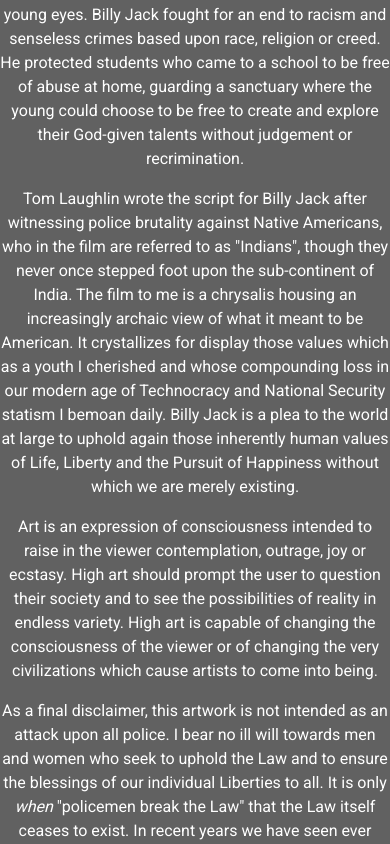
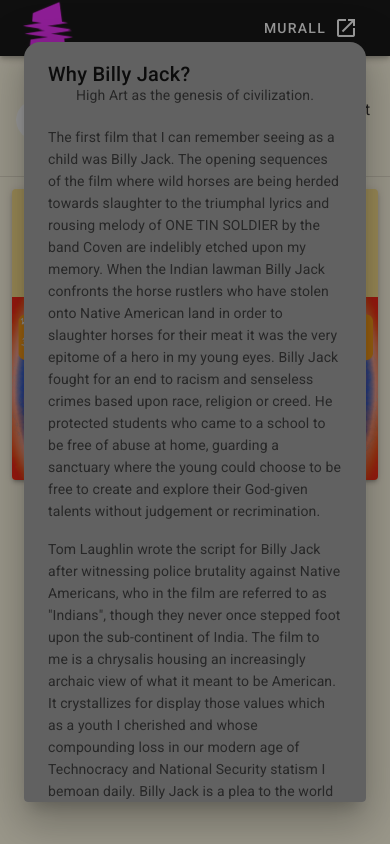
Before and after one commit to heiho1/billyjack, a Vue app: page / in a window 390 px wide. Both pictures are taken after a click on the button "WHY BILLY JACK?". Built offline with nearby package versions, Linux system fonts and the light colour scheme.

Commit message:
responsive for mobile devices

```diff
--- a/src/App.vue
+++ b/src/App.vue
@@ -36,7 +36,6 @@
   },
 
   data: () => ({
-    //
   }),
 };
 </script>
--- a/src/components/BillyJack.vue
+++ b/src/components/BillyJack.vue
@@ -1,6 +1,9 @@
 <template>
   <v-container class="text-center">
-    <v-card elevation="3" :style="{background: $vuetify.theme.themes['light'].header}">
+    <v-card
+      elevation="3"
+      :style="{ background: $vuetify.theme.themes['light'].header }"
+    >
       <v-card-title>BillyJack</v-card-title>
       <v-card-subtitle class="text-center">
         When policement break the Law then there isn't any Law...just a fight
@@ -14,107 +17,161 @@
       />
     </v-card>
     <v-row justify="center">
-      <v-overlay :absolute="absolute" :value="billyOverlay" class="ma4-m pa2-m">
-        <v-card elevation="6" class="rounded-xl pa-md-4 mx-lg-auto" :style="{background: $vuetify.theme.themes['light'].overlay}">
+      <v-dialog :absolute="absolute" :value="billyOverlay" class="ma4-m pa2-m">
+        <v-card
+          elevation="6"
+          class="rounded-xl pa-md-4 mx-md-auto"
+          :style="{ background: $vuetify.theme.themes['light'].overlay }"
+          :min-height="$vuetify.breakpoint.xs ? 300 : '10vh'"
+          :min-width="$vuetify.breakpoint.xs ? 300 : '10vh'"
+          :rounded="$vuetify.breakpoint.xsOnly"
+        >
           <v-card-title>Why Billy Jack?</v-card-title>
           <v-card-subtitle class="text-center">
             High Art as the genesis of civilization.
           </v-card-subtitle>
+          <v-card-text>
             <p>
-            The first film that I can remember seeing as a child was Billy Jack.  The opening
-            sequences of the film where wild horses are being herded towards slaughter to the
-            triumphal lyrics and rousing melody of ONE TIN SOLDIER by the band Coven are
-            indelibly etched upon my memory.  When the Indian lawman Billy Jack confronts the
-            horse rustlers who have stolen onto Native American land in order to slaughter horses
-            for their meat it was the very epitome of a hero in my young eyes.  Billy Jack fought
-            for an end to racism and senseless crimes based upon race, religion or creed.  He
-            protected students who came to a school to be free of abuse at home, guarding
-            a sanctuary where the young could choose to be free to create
-            and explore their God-given talents without judgement or recrimination.
+              The first film that I can remember seeing as a child was Billy
+              Jack. The opening sequences of the film where wild horses are
+              being herded towards slaughter to the triumphal lyrics and rousing
+              melody of ONE TIN SOLDIER by the band Coven are indelibly etched
+              upon my memory. When the Indian lawman Billy Jack confronts the
+              horse rustlers who have stolen onto Native American land in order
+              to slaughter horses for their meat it was the very epitome of a
+              hero in my young eyes. Billy Jack fought for an end to racism and
+              senseless crimes based upon race, religion or creed. He protected
+              students who came to a school to be free of abuse at home,
+              guarding a sanctuary where the young could choose to be free to
+              create and explore their God-given talents without judgement or
+              recrimination.
             </p>
             <p>
-            Tom Laughlin wrote the script for Billy Jack after witnessing police brutality against
-            Native Americans, who in the film are referred to as "Indians", though they never once
-            stepped foot upon the sub-continent of India.  The film to me is a chrysalis housing an
-            increasingly archaic view of what it meant to be American.  It crystallizes for display
-            those values which as a youth I cherished and whose compounding loss in our modern age
-            of Technocracy and National Security statism I bemoan daily.  Billy Jack is a plea to
-            the world at large to uphold again those inherently human values of Life, Liberty and the
-            Pursuit of Happiness without which we are merely existing.
+              Tom Laughlin wrote the script for Billy Jack after witnessing
+              police brutality against Native Americans, who in the film are
+              referred to as "Indians", though they never once stepped foot upon
+              the sub-continent of India. The film to me is a chrysalis housing
+              an increasingly archaic view of what it meant to be American. It
+              crystallizes for display those values which as a youth I cherished
+              and whose compounding loss in our modern age of Technocracy and
+              National Security statism I bemoan daily. Billy Jack is a plea to
+              the world at large to uphold again those inherently human values
+              of Life, Liberty and the Pursuit of Happiness without which we are
+              merely existing.
             </p>
             <p>
-              Art is an expression of consciousness intended to raise in the viewer contemplation,
-              outrage, joy or ecstasy.  High art should prompt the user to question their society and
-              to see the possibilities of reality in endless variety.  High art is capable of changing
-              the consciousness of the viewer or of changing the very civilizations which cause artists
-              to come into being.
+              Art is an expression of consciousness intended to raise in the
+              viewer contemplation, outrage, joy or ecstasy. High art should
+              prompt the user to question their society and to see the
+              possibilities of reality in endless variety. High art is capable
+              of changing the consciousness of the viewer or of changing the
+              very civilizations which cause artists to come into being.
             </p>
-          <div>
-              As a final disclaimer, this artwork is not intended as an attack upon all police.  I bear no
-              ill will towards men and women who seek to uphold the Law and to ensure the blessings of our
-              individual Liberties to all.  It is only <em>when</em> "policemen break the Law" that the Law
-              itself ceases to exist.  In recent years we have seen ever escalating violations of personal
-              Liberties and privacy, invariably by those who are meant to uphold those sacred Rights upon
-              which all other Rights depend.  To those who uphold the Law, may you always know that yours is
-              the most important of callings.  To those who break the Law in the name of temporary security
-              or evanescent threats, may you learn that the cost of such actions fall not alone upon your
-              victims but ultimately upon you yourselves who place the shackles of tyranny around all of the
+            <p>
+              As a final disclaimer, this artwork is not intended as an attack
+              upon all police. I bear no ill will towards men and women who seek
+              to uphold the Law and to ensure the blessings of our individual
+              Liberties to all. It is only <em>when</em> "policemen break the
+              Law" that the Law itself ceases to exist. In recent years we have
+              seen ever escalating violations of personal Liberties and privacy,
+              invariably by those who are meant to uphold those sacred Rights
+              upon which all other Rights depend. To those who uphold the Law,
+              may you always know that yours is the most important of callings.
+              To those who break the Law in the name of temporary security or
+              evanescent threats, may you learn that the cost of such actions
+              fall not alone upon your victims but ultimately upon you
+              yourselves who place the shackles of tyranny around all of the
               People equally.
-          </div>
+            </p>
+          </v-card-text>
+          <v-card-actions>
+            <v-btn color="success" @click="billyOverlay = false"
+              >Hide Why Billy Jack?</v-btn
+            >
+          </v-card-actions>
         </v-card>
-        <br />
-        <v-btn color="success" @click="billyOverlay = false">Hide Why Billy Jack?</v-btn>
-      </v-overlay>
+      </v-dialog>
     </v-row>
     <v-row justify="center">
-      <v-overlay :absolute="absolute" :value="murallOverlay" class="ma4-m pa2-m">
-        <v-card elevation="6" class="rounded-xl pa-md-4 mx-lg-auto" :style="{background: $vuetify.theme.themes['light'].overlay}">
+      <v-dialog :absolute="absolute" :value="murallOverlay" class="ma4-m pa2-m">
+        <v-card
+          elevation="6"
+          class="rounded-xl pa-md-4 mx-lg-auto"
+          :style="{ background: $vuetify.theme.themes['light'].overlay }"
+          :min-height="$vuetify.breakpoint.xs ? 300 : '10vh'"
+          :min-width="$vuetify.breakpoint.xs ? 300 : '10vh'"
+          :rounded="$vuetify.breakpoint.xsOnly"
+        >
           <v-card-title>Why Murall?</v-card-title>
           <v-card-subtitle class="text-center">
             Decentralization as the genesis of a new civilization.
           </v-card-subtitle>
+          <v-card-text>
             <p>
-            The Murall.art project represent a revolutionary tokenization of artwork leveraging a
-            truly decentralized mechanism to perpetually record upon the Ethereum and Polygon blockchains
-            artwork that is truly free of censorship.
+              The Murall.art project represent a revolutionary tokenization of
+              artwork leveraging a truly decentralized mechanism to perpetually
+              record upon the Ethereum and Polygon blockchains artwork that is
+              truly free of censorship.
             </p>
             <p>
-            True art has always belongs to those who see a message that must be conveyed to the future
-            generations.  These messages can be celebratory, laudatory, or cautionary.  They can be
-            lyrical explosions of form and beauty, delineating Truth or Beauty in stark lines or
-            ceaseless chiaroscuro.  Or these messages can be grim warnings to any who wil listen of
-            the dangers that every civilization must face in coming to grips with its past and in
+              True art has always belongs to those who see a message that must
+              be conveyed to the future generations. These messages can be
+              celebratory, laudatory, or cautionary. They can be lyrical
+              explosions of form and beauty, delineating Truth or Beauty in
+              stark lines or ceaseless chiaroscuro. Or these messages can be
+              grim warnings to any who wil listen of the dangers that every
+              civilization must face in coming to grips with its past and in
               contemplating its future.
             </p>
             <p>
-            I chose the Murall.art project as the canvas upon which to pay homage to the Billy Jack films
-            and their seminal message because the project is truly a quantum leap in evolution of high art.
-            I want to thank the creators of Murall and to applaud them for their insight and vision as well
-            as their diligence in realizing a truly future proof solution to the questions surrounding
-            the impermanence of art and the endurance of the message that all High Art is intended to convey.
+              I chose the Murall.art project as the canvas upon which to pay
+              homage to the Billy Jack films and their seminal message because
+              the project is truly a quantum leap in evolution of high art. I
+              want to thank the creators of Murall and to applaud them for their
+              insight and vision as well as their diligence in realizing a truly
+              future proof solution to the questions surrounding the
+              impermanence of art and the endurance of the message that all High
+              Art is intended to convey.
             </p>
             <p>
-            The Murall project also mints NFTs [non-fungible tokens] from the Murall canvas.  These are
-            unique, one-of-a-kind tokens that represents ownership of the underlying blockchain tokenization
-            of the canvas art.  Billy Jack is, to the creator's best possible knowledge, the first
-            self-minted complete Murall canvas by any artist.  This is an honor and a privilege.  The
-            Billy Jack NFT is not currently for sale but will become available for sale at some point in
-            the future and proceeds will be used to fund further art work based upon this landmark film.
+              The Murall project also mints NFTs [non-fungible tokens] from the
+              Murall canvas. These are unique, one-of-a-kind tokens that
+              represents ownership of the underlying blockchain tokenization of
+              the canvas art. Billy Jack is, to the creator's best possible
+              knowledge, the first self-minted complete Murall canvas by any
+              artist. This is an honor and a privilege. The Billy Jack NFT is
+              not currently for sale but will become available for sale at some
+              point in the future and proceeds will be used to fund further art
+              work based upon this landmark film.
             </p>
             <p>
-            To those who have shared your messages to the Murall, I thank you.  To those who have not yet
-            shared a message...what in the World are you waiting for?!
+              To those who have shared your messages to the Murall, I thank you.
+              To those who have not yet shared a message...what in the World are
+              you waiting for?!
             </p>
+          </v-card-text>
+
+          <v-card-actions>
+            <v-btn color="success" @click="murallOverlay = false"
+              >Hide Why Murall?</v-btn
+            >
+          </v-card-actions>
         </v-card>
-        <br />
-        <v-btn color="success" @click="murallOverlay = false">Hide Why Murall?</v-btn>
-      </v-overlay>
+      </v-dialog>
     </v-row>
     <v-row justify="center">
-      <v-btn color="success" class="mt-12" @click="billyOverlay = !billyOverlay">
+      <v-btn
+        color="success"
+        class="mt-12"
+        @click="billyOverlay = !billyOverlay"
+      >
         Why Billy Jack?
       </v-btn>
-      <v-btn color="success" class="mt-12 ml-4" @click="murallOverlay = !murallOverlay">
+      <v-btn
+        color="success"
+        class="mt-12 ml-4"
+        @click="murallOverlay = !murallOverlay"
+      >
         Why Murall?
       </v-btn>
     </v-row>
@@ -142,7 +199,57 @@
 <script>
 export default {
   name: "BillyJack",
+  computed: {
+    height() {
+      console.log(this.$vuetify.breakpoint.name);
+      switch (this.$vuetify.breakpoint.name) {
+        case "xs":
+          return 220;
+        case "sm":
+          return 400;
+        case "md":
+          return 500;
+        case "lg":
+          return 600;
+        case "xl":
+          return 800;
+        default:
+          return 800;
+      }
+    },
+    width() {
+      console.log(this.$vuetify.breakpoint.name);
+      switch (this.$vuetify.breakpoint.name) {
+        case "xs":
+          return 400;
+        case "sm":
+          return 600;
+        case "md":
+          return 700;
+        case "lg":
+          return 800;
+        case "xl":
+          return 900;
+        default:
+          return 900;
+      }
+    },
+  },
+  beforeDestroy() {
+    if (typeof window === "undefined") return;
 
+    window.removeEventListener("resize", this.onResize, { passive: true });
+  },
+  mounted() {
+    this.onResize();
+
+    window.addEventListener("resize", this.onResize, { passive: true });
+  },
+  methods: {
+    onResize() {
+      this.isMobile = window.innerWidth < 600;
+    },
+  },
   data: () => ({
     billyOverlay: false,
     murallOverlay: false,
```
Lines whose indentation alone changed are shown as unchanged.
